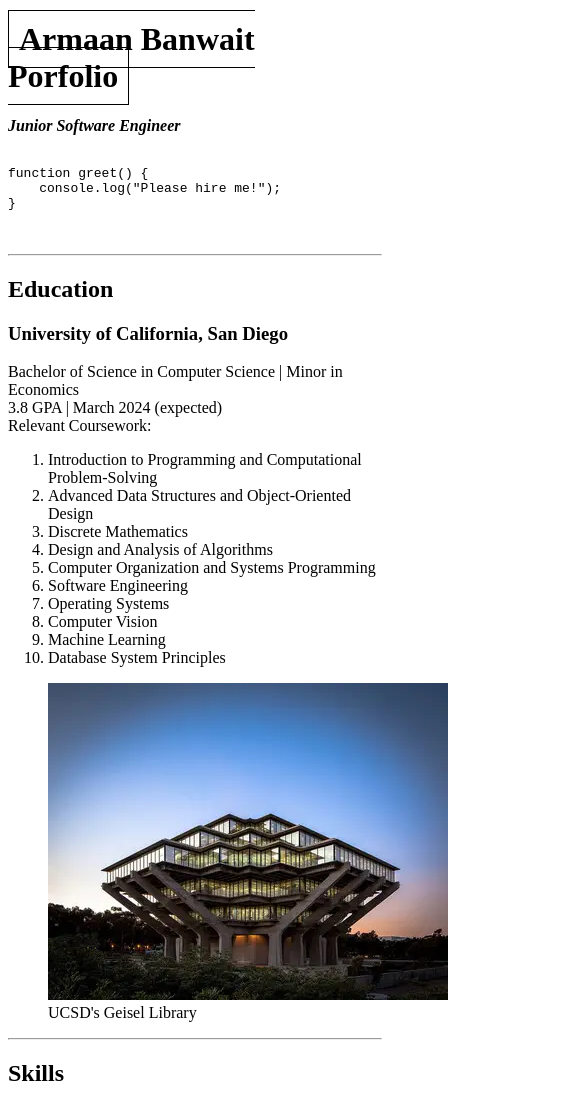
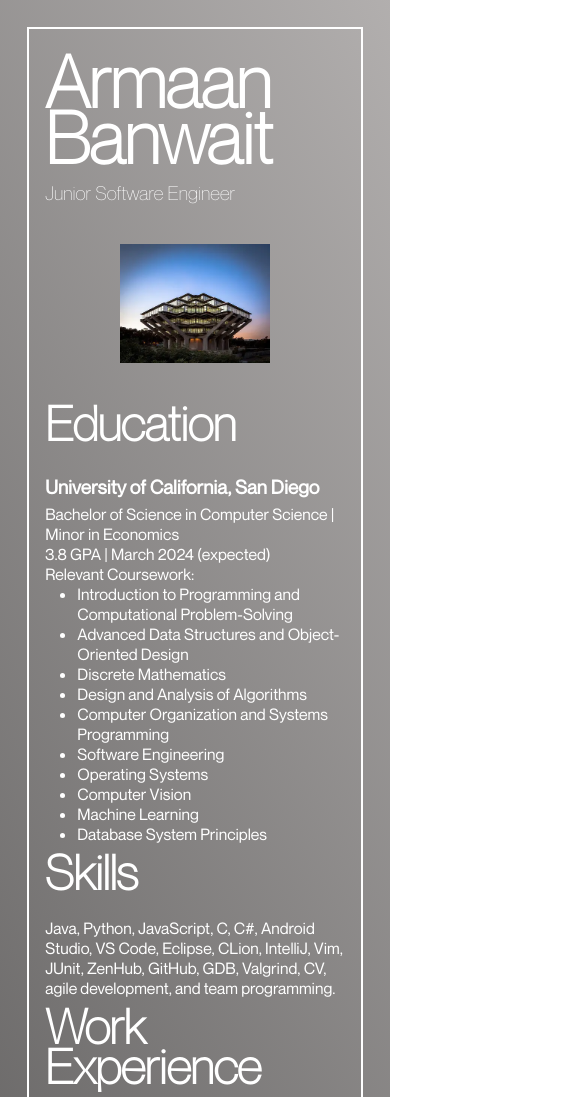
Before and after one commit to abanwaitucsd/cse134websitehw4, a plain HTML site: page index.html in a window 390 px wide. Shown: the top 1097 px of the page, 572 px wide, since content can reach past the window. Drawn offline with Linux system fonts and the light colour scheme.

Commit message:
Added CSS

```diff
--- a/index.html
+++ b/index.html
@@ -6,41 +6,35 @@
     <meta name="viewport" content="width=device-width, initial-scale=1.0">
     <title>Armaan Banwait Portfolio</title>
     <link rel="stylesheet" type="text/css" href="styles.css">
-    <style>
-        .boxed-text {
-            border: 1px solid black;
-            padding: 10px;
-        }
-    </style>
 </head>
 
 <body>
+    <div class="bg-container">
+        <div class="container">
             <header>
-        <h1><span class = "boxed-text">Armaan Banwait Porfolio</span></h1>
+                <h1>Armaan Banwait</h1>
+                <p>Junior Software Engineer</p>
             </header>
 
-    <div>
-        <p><b><i>Junior Software Engineer</i></b></p>
-        <pre>
-            <code>
-function greet() {
-    console.log("Please hire me!");
-}
-            </code>
-        </pre>
+            <div class="mainbody">
+                <div class="images">
+                    <picture>
+                        <source srcset="images/Geisel_Library_2.jpg" media="(min-width: 800px)">
+                        <img src="images/Geisel_Library_2_small.jpg" alt="UCSD's Geisel Library">
+                    </picture>
                 </div>
 
-    <hr>
-
+                <div class="info">
                     <section class = "education">
                         <h2>Education</h2>
+                        <br>
                             <h3>University of California, San Diego</h3>
                             <p>
                             Bachelor of Science in Computer Science | Minor in Economics <br>
                             3.8 GPA | March 2024 (expected) <br>
                             Relevant Coursework:
                             </p>
-            <ol>
+                            <ul>
                                 <li>Introduction to Programming and Computational Problem-Solving</li>
                                 <li>Advanced Data Structures and Object-Oriented Design</li>
                                 <li>Discrete Mathematics</li>
@@ -51,20 +45,12 @@ function greet() {
                                 <li>Computer Vision</li>
                                 <li>Machine Learning</li>
                                 <li>Database System Principles</li>
-            </ol>
-            <figure>
-                <picture>
-                    <source srcset="images/Geisel_Library_2.jpg" media="(min-width: 800px)">
-                    <img src="images/Geisel_Library_2_small.jpg" alt="UCSD's Geisel Library">
-                </picture>
-                <figcaption>UCSD's Geisel Library</figcaption>
-            </figure>
+                            </ul>
                     </section>
-
-    <hr>
 
                     <section class = "skills">
                         <h2>Skills</h2>
+                        <br>
                             <p>
                                 Java, Python, JavaScript, C, C#, Android Studio, VS Code, Eclipse, CLion,
                                 IntelliJ, Vim, JUnit, ZenHub, GitHub, GDB, Valgrind, CV, agile development,
@@ -72,20 +58,19 @@ function greet() {
                             </p>
                     </section>
 
-    <hr>
-
                     <main>
                         <section class = "work-experience">
                             <h2>Work Experience</h2>
+                            <br>
                                 <h3>Marketing and Economic Development Internship | Morgan Hill, CA</h3>
-                <p><strong><em>City of Morgan Hill | June 2019 - August 2019</em></strong></p>
+                                <p><em>City of Morgan Hill | June 2019 - August 2019</em></p>
                                 <ul>
                                     <li>Created promotional materials for various city events and programs which was displayed in city facilities and distributed publicly</li>
                                     <li>Clerical work to aid the process of prospective businesses opening in Morgan Hill</li>
                                     <li>Gained experience in working in office environment, communicating with teammates, and meeting deadlines</li>
                                 </ul>
                                 <h3>SDET Internship | Seattle, WA</h3>
-                <p><strong><em>Starbucks | June 2023 - September 2023</em></strong></p>
+                                <p><em>Starbucks | June 2023 - September 2023</em></p>
                                 <ul>
                                     <li>Created the backend for custom customer journey creation UI</li>
                                     <li>Database for step and scenario storage created using Microsoft Cosmos DB</li>
@@ -95,10 +80,9 @@ function greet() {
                         </section>
                     </main>
 
-    <hr>
-
                     <section class = "projects">
                     <h2>Projects</h2>
+                    <br>
                         <h3>Birds of a Feather</h3>
                             <p>Android app utilizing bluetooth to help students find groups in classrooms</p>
                             <ul>
@@ -125,145 +109,19 @@ function greet() {
                                 <li>Object oriented programming for weapon exchange and design of enemy behavior</li>
                             </ul>
                     </section>
-
-    <hr>
-
-    <section class = "sandbox">
-        <h3>Enjoy a cat video while you're here!</h3>
-        <iframe width="560" height="315" src="https://www.youtube.com/embed/zPpO-PuMCS0?si=qSDZEHx_myLM-ahW" title="YouTube video player" allow="accelerometer; autoplay; clipboard-write; encrypted-media; gyroscope; picture-in-picture; web-share" allowfullscreen></iframe>
-        <br>
-        <video src="videos/Bros_comfortable.mp4" width="560" height="315" controls></video>
-        <br>
-        <audio src="audios/Meow_Sound_Effect.mp3" controls></audio>
-
-        <br>
-
-        <details>
-            <summary>Guess the shape</summary>
-            <svg width="100" height="100">
-                <circle cx="50" cy="50" r="40" fill="red" />
-            </svg>
-        </details>
-
-        <br>
-
-        <!-- Doesn't pass validation because action has no value, but I don't need to save this form -->
-        <form action="" method="get" class="form-example">
-            <fieldset>
-                <legend>Personal Information</legend>
-                <label>My name is <input id="name-input" type="text" autocomplete="name" maxlength="30" placeholder="Your Name"></label>
-                <label>My age is <input id="age-input" type="number" placeholder="Your Age"></label>
-
-                <br><br>
-
-                <label>Select or Type a Fruit: <input list="fruits" id="fruit" name="fruit"></label>
-                <datalist id="fruits">
-                    <option value="Apple">
-                    <option value="Banana">
-                    <option value="Cherry">
-                    <option value="Mango">
-                    <option value="Grape">
-                    <option value="Blueberry">
-                    <option value="Strawberry">
-                </datalist>
-
-                <br><br>
-
-                <label for="best-cat">Which cat video did you like more?</label>
-                <select id="best-cat" name="cat">
-                    <optgroup label="Cuddly Cat">
-                        <option value="cat-1">Cat 1</option>
-                    </optgroup>
-                    <optgroup label="Sleepy Cat">
-                        <option value="cat-2">Cat 2</option>
-                    </optgroup>
-                </select>
-
-                <br><br>
-
-                <textarea id="feedback" name="feedback" rows="4" cols="50"></textarea>
-                <br>
-                <button type="submit">Submit</button>
-            </fieldset>
-        </form>
-    </section>
-
-    <br>
-
-    <template id="myTemplate">
-        <p>Give me a job</p>
-    </template>
-
-    <button onclick="insertContent()">Guess what?</button>
-    <div id="contentContainer"></div>
-
-    <br>
-
-    <table>
-        <caption>Sample Table Caption</caption>
-        <colgroup>
-            <col style="background-color: lightblue;">
-            <col>
-            <col>
-        </colgroup>
-        <tr>
-            <th>Header 1</th>
-            <th>Header 2</th>
-            <th>Header 3</th>
-        </tr>
-        <tr>
-            <td>Row 1, Cell 1</td>
-            <td>Row 1, Cell 2</td>
-            <td>Row 1, Cell 3</td>
-        </tr>
-        <tr>
-            <td>Row 2, Cell 1</td>
-            <td>Row 2, Cell 2</td>
-            <td>Row 2, Cell 3</td>
-        </tr>
-    </table>
-
-    <br><hr>
-
+                </div>
+            </div>
+        </div>
         <nav>
             <aside>
-            <a href=https://github.com/abanwaitucsd>GitHub</a>
+                <a href=https://github.com/abanwaitucsd target="_blank">GitHub</a>
             </aside>
 
             <footer>
                 <p>armaan.banwait@gmail.com</p>
             </footer>
         </nav>
-
-    <canvas id="myCanvas" width="500" height="100"></canvas>
-
-    <script>
-        var canvas = document.getElementById("myCanvas");
-        var ctx = canvas.getContext("2d");
-
-        var textDisplayed = false;
-
-        canvas.addEventListener("click", function() {
-            if (!textDisplayed) {
-                var text = "Give me a job";
-                ctx.font = "30px Arial";
-                ctx.fillStyle = "black";
-                var textWidth = ctx.measureText(text).width;
-                var x = (canvas.width - textWidth) / 2;
-                var y = canvas.height / 2;
-                ctx.fillText(text, x, y);
-                textDisplayed = true;
-            }
-        });
-    </script>
-
-    <script>
-        function insertContent() {
-            var template = document.getElementById('myTemplate');
-            var clone = document.importNode(template.content, true);
-            document.getElementById('contentContainer').appendChild(clone);
-        }
-    </script>
+    </div>
 </body>
 
 </html>
--- a/styles.css
+++ b/styles.css
@@ -0,0 +1,180 @@
+@font-face {
+    font-family: 'NeueMontreal-Bold';
+    src: url('fonts/NeueMontreal/NeueMontreal-Bold.otf') format('opentype');
+    font-weight: bold;
+    font-display: swap;
+}
+
+@font-face {
+    font-family: 'NeueMontreal-Light';
+    src: url('fonts/NeueMontreal/NeueMontreal-Light.otf') format('opentype');
+    font-weight: light;
+    font-display: swap;
+}
+
+@font-face {
+    font-family: "NeueMontreal";
+    src: url("fonts/NeueMontreal/NeueMontreal-Regular.otf") format('opentype');
+    font-weight: normal;
+    font-display: swap;
+}
+
+:root {
+    --bg-dirty-white: #EDE9E8;
+  }
+
+* {
+    margin: 0;
+    padding: 0;
+}
+
+.bg-container {
+    display: flex;
+    flex-direction: column;
+    box-sizing: border-box;
+    align-items: center;
+    justify-content: center;
+    height: 100%;
+    width: 100%;
+    background: linear-gradient(60deg, black, var(--bg-dirty-white, #EDE9E8));
+    background-size: 200% 200%;
+    animation: gradientAnimation 10s ease-in-out infinite;
+    padding: 7vw;
+}
+
+.container {
+    display: flex;
+    flex-direction: column;
+    justify-content: space-between;
+    border: 2px solid white;
+    box-sizing: border-box;
+    height: 100%;
+    width: 100%;
+}
+
+.mainbody {
+    display: flex;
+    justify-content: space-between;
+}
+
+header {
+    padding: 1rem
+}
+
+.images {
+    display: flex;
+    flex-direction: column;
+    width: 60%;
+    padding: 1rem;
+    box-sizing: border-box;
+}
+
+.info {
+    display: flex;
+    flex-direction: column;
+    justify-content: flex-end;
+    width: 40%;
+    padding: 1rem;
+    box-sizing: border-box;
+}
+
+h1:has(+ p) {
+    font-family: 'NeueMontreal-Light', Arial, sans-serif;
+    font-size: 4.5rem;
+    line-height: 3.5rem;
+    color: white;
+    padding: 0.5rem 0rem 0.5rem 0rem;
+}
+
+h2 {
+    font-family: 'NeueMontreal-Light', Arial, sans-serif;
+    font-size: 4.5rem;
+    line-height: 3.5rem;
+    color: white;
+    padding: 0.5rem 0rem 0.5rem 0rem;
+    text-align: right;
+}
+
+h3 {
+    font-family: 'NeueMontreal', Arial, sans-serif;
+    font-size: 1.2rem;
+    line-height: 1.2rem;
+    color: white;
+    padding:  0.5rem 0rem 0.5rem 0rem;
+
+}
+
+header p {
+    font-family: 'NeueMontreal-Light', Arial, sans-serif;
+    font-size: 1.2rem;
+    font-weight: lighter;
+    color: white;
+    padding: 0.5rem 0rem 0.5rem 0rem
+}
+
+p {
+    font-family: 'NeueMontreal', Arial, sans-serif;
+    font-size: 1rem;
+    font-weight: lighter;
+    color: white;
+}
+
+ul {
+    font-family: 'NeueMontreal', Arial, sans-serif;
+    font-size: 1rem;
+    font-weight: lighter;
+    color: white;
+    padding-inline-start: 2rem;
+}
+
+nav {
+    align-self: flex-start;
+}
+
+picture {
+    display: flex;
+    justify-content: center;
+}
+
+img {
+    width: 50%;
+    height: auto;
+    margin: 0 auto;
+}
+
+@keyframes gradientAnimation {
+    0% {
+        background-position: 0% 90%;
+    }
+    50% {
+        background-position: 50% 50%;
+    }
+    100% {
+        background-position: 0% 90%;
+    }
+}
+
+@media (max-width: 768px) {
+    .mainbody {
+      flex-direction: column;
+    }
+
+    .images {
+        width: 100%
+    }
+
+    .info {
+        width: 100%
+    }
+
+    h2 {
+        text-align: left;
+    }
+}
+
+@media (max-width: 1024px) {
+    h2 {
+        font-size: 3rem;
+        line-height: 2.5rem;
+    }
+}
```
Also changed, not shown: fonts/NeueMontreal/NeueMontreal-Bold.otf (added), fonts/NeueMontreal/NeueMontreal-BoldItalic.otf (added), fonts/NeueMontreal/NeueMontreal-Italic.otf (added), fonts/NeueMontreal/NeueMontreal-Light.otf (added), fonts/NeueMontreal/NeueMontreal-LightItalic.otf (added), fonts/NeueMontreal/NeueMontreal-Medium.otf (added), fonts/NeueMontreal/NeueMontreal-MediumItalic.otf (added), fonts/NeueMontreal/NeueMontreal-Regular.otf (added). Lines whose indentation alone changed are shown as unchanged.
